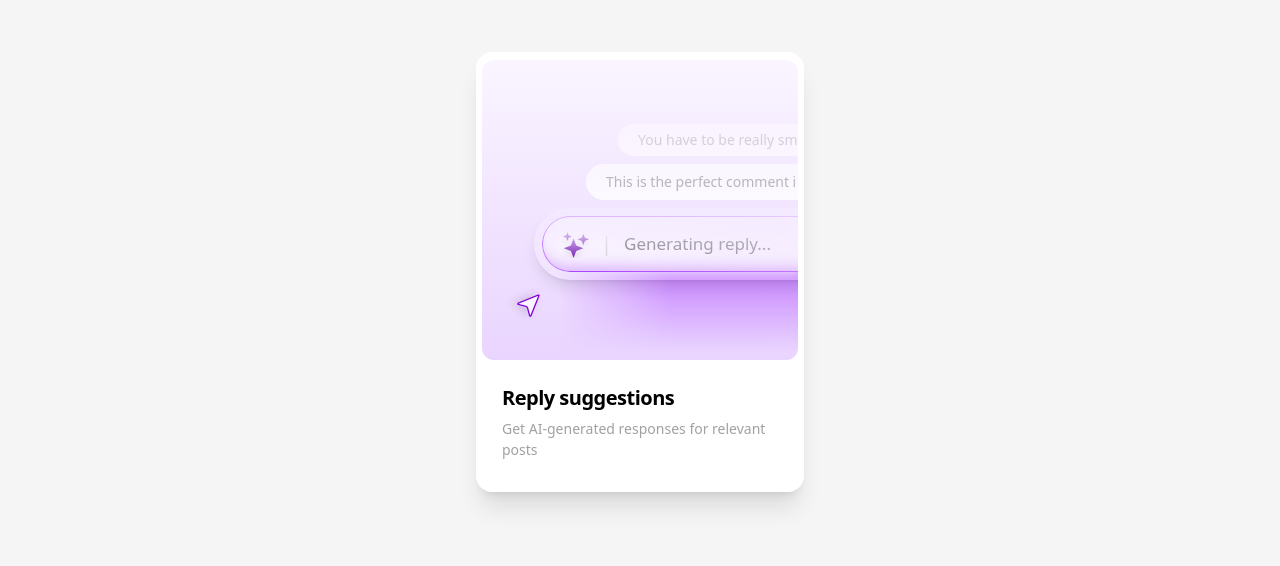
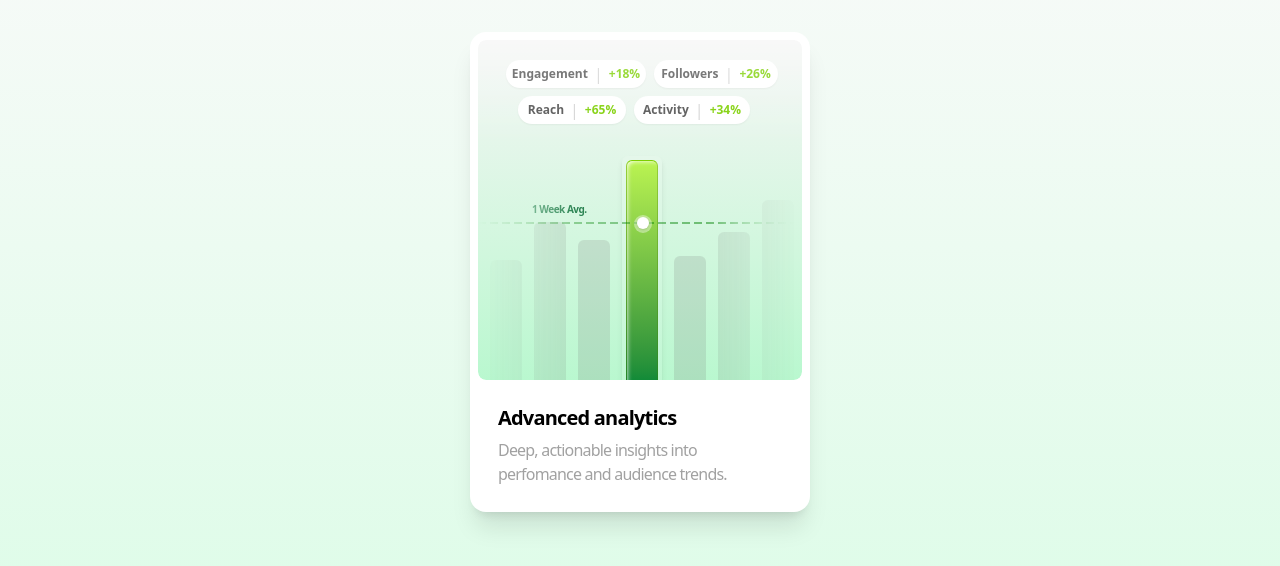
Before and after one commit to Sam721166/components, a React (Vite) app: page / in a window 1280 px wide. Shown: the part 128-694 px from the top of the page. Built offline with nearby package versions, Linux system fonts and the light colour scheme.

Commit message:
green graph card component

```diff
--- a/src/App.jsx
+++ b/src/App.jsx
@@ -1,12 +1,13 @@
 import { useState } from 'react'
 import './App.css'
 import PinkCard from './components/pinkCard'
+import GreenCard from './components/greenCard'
 
 function App() {
 
   return (
     <>
-      <PinkCard />
+      <GreenCard />
     </>
   )
 }
--- /dev/null
+++ b/src/components/greenCard.jsx
@@ -0,0 +1,99 @@
+import React from 'react'
+
+function GreenCard() {
+  return (
+    <div className='min-h-screen w-screen bg-gradient-to-t from-green-100 to-neutral-50 flex items-center justify-center'>
+
+        <div className='w-85 h-120 rounded-2xl bg-white shadow-xl p-2 flex flex-col gap-2'>
+
+            <div className=' w-full h-85 rounded-lg bg-gradient-to-t from-green-200 to-neutral-100 overflow-hidden mask-t-from-70% mask-t-to-160% %'>
+                <div className='relative '>
+
+                    <div className='absolute top-5 left-7 flex rounded-full bg-white shadow-xs w-35 h-7 px-2 py-1 items-center justify-center gap-1.5'>
+                        <p className=' text-xs text-neutral-600 font-semibold'>Engagement</p>
+                        <span className='text-neutral-300'>|</span>
+                        <span className='text-xs text-lime-500 font-semibold'>+18%</span>
+                    </div>
+
+                    <div className='absolute top-14 left-39 flex rounded-full bg-white shadow-xs w-29 h-7 px-2 py-1 items-center justify-center gap-1.5'>
+                        <p className=' text-xs text-neutral-600 font-semibold'>Activity</p>
+                        <span className='text-neutral-300'>|</span>
+                        <span className='text-xs text-lime-500 font-semibold'>+34%</span>
+                    </div>
+
+                    <div className='absolute top-5 left-44 flex rounded-full bg-white shadow-xs w-31 h-7 px-2 py-1 items-center justify-center gap-1.5'>
+                        <p className=' text-xs text-neutral-600 font-semibold'>Followers</p>
+                        <span className='text-neutral-300'>|</span>
+                        <span className='text-xs text-lime-500 font-semibold'>+26%</span>
+                    </div>
+
+                    <div className='absolute top-14 left-10 flex rounded-full bg-white shadow-xs w-27 h-7 px-2 py-1 items-center justify-center gap-1.5'>
+                        <p className=' text-xs text-neutral-600 font-semibold'>Reach</p>
+                        <span className='text-neutral-300'>|</span>
+                        <span className='text-xs text-lime-500 font-semibold'>+65%</span>
+                    </div>
+
+
+                </div>
+
+
+                <div className='relative w-full h-full flex items-end mask-l-from-70% mask-r-from-70%'>
+
+                    <div className='absolute left-3 -bottom-5 w-8 h-35 bg-neutral-500/15 rounded-md'>
+                    </div>
+                    <div className='absolute left-14 -bottom-5 w-8 h-44.5 bg-neutral-500/16 rounded-md'>
+                    </div>
+                    <div className='absolute left-25 -bottom-5 w-8 h-40 bg-neutral-500/18 rounded-md'>
+                    </div>
+
+                    <div className='relative w-full h-full'>
+
+                        <div className='absolute left-37 -bottom-5 w-8 h-60 bg-gradient-to-t from-green-700 to-lime-300  rounded-md border border-lime-700/30 border-t-lime-500 shadow-[inset_3px_3px_5px_-3px_var(--color-white)]'>
+
+                            <div className='absolute left-2.5 top-14 w-3 h-3 bg-white rounded-full z-5 shadow-sm'>
+                            </div>
+                            <div className='absolute left-[7px] top-[53.5px] w-4.5 h-4.5 bg-white/40 rounded-full z-2'>
+                            </div>
+
+
+
+                        </div>
+
+
+                        <div className='absolute left-36 -bottom-4 -z-10  bg-white/10 w-10 h-60 rounded-md shadow-md'>
+
+                        </div>
+
+                        <div className='absolute top-45.5  w-200  border-dashed border border-green-700 [border-image:repeating-linear-gradient(90deg,_green_0,_green_8px,_transparent_5px,_transparent_12px)_1]
+
+                        mask-r-from-30% mask-r-to-40% mask-l-from-10% mask-l-to-130%'>
+
+                        </div>
+
+                        <p className='absolute text-[10px] text-green-800/80 top-40.5 left-13.5 tracking-tighter font-semibold'>1 Week Avg.</p>
+
+                    </div>
+
+                    <div className='absolute left-49 -bottom-5 w-8 h-36 bg-neutral-500/18 rounded-md'>
+                    </div>
+                    <div className='absolute left-60 -bottom-5 w-8 h-42 bg-neutral-500/16 rounded-md'>
+                    </div>
+                    <div className='absolute left-71 -bottom-5 w-8 h-50 bg-neutral-500/15 rounded-md'>
+                    </div>
+
+                </div>
+
+            </div>
+
+
+
+            <div className='px-5 tracking-tighter mt-4'>
+                <h2 className='text-xl font-semibold '>Advanced analytics</h2>
+                <p className='text-md text-neutral-400 mt-1.5'>Deep, actionable insights into perfomance and audience trends.</p>
+            </div>
+        </div>
+    </div>
+  )
+}
+
+export default GreenCard
```
Also changed, not shown: src/App.css (line endings or trailing spaces).
